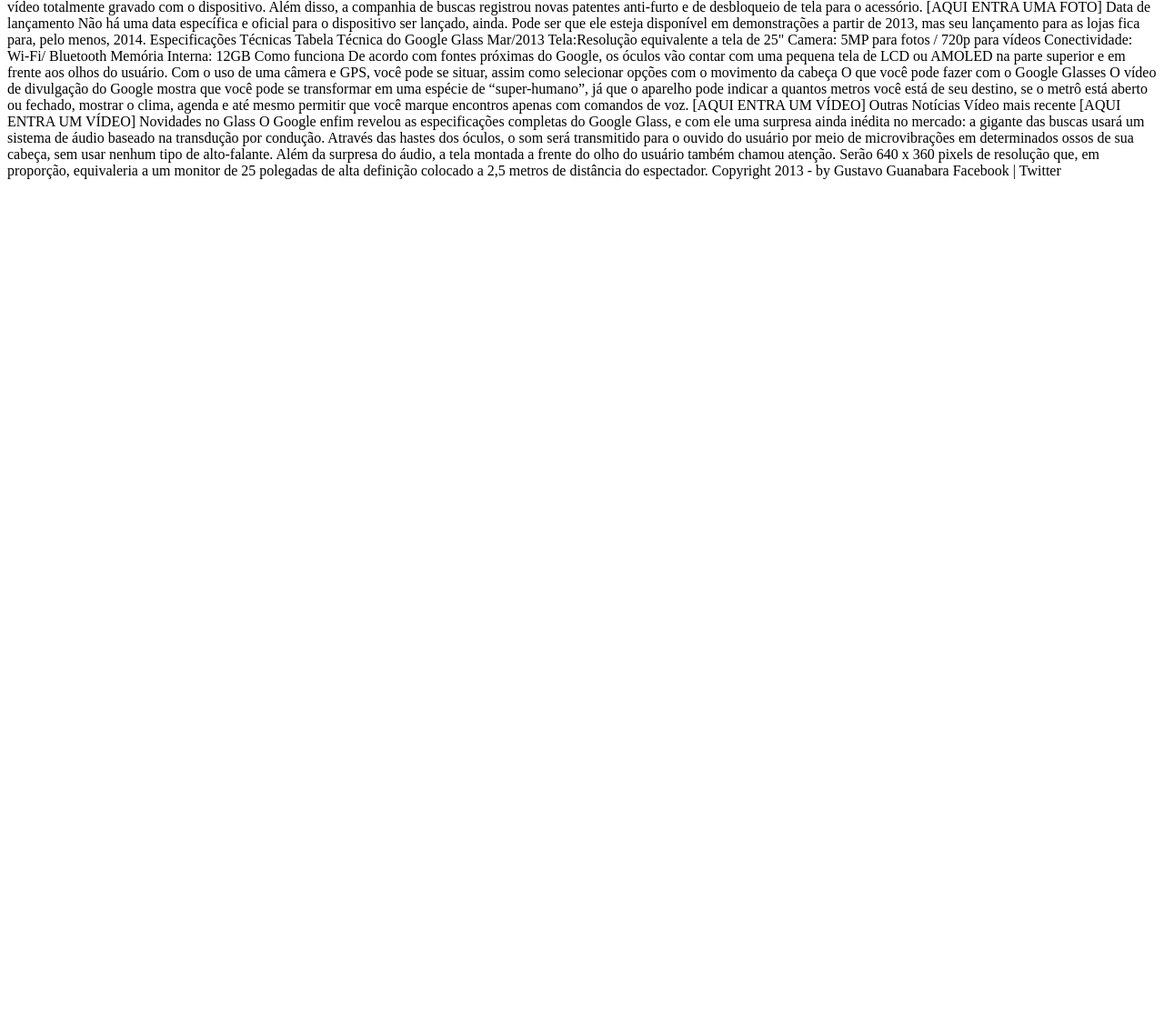
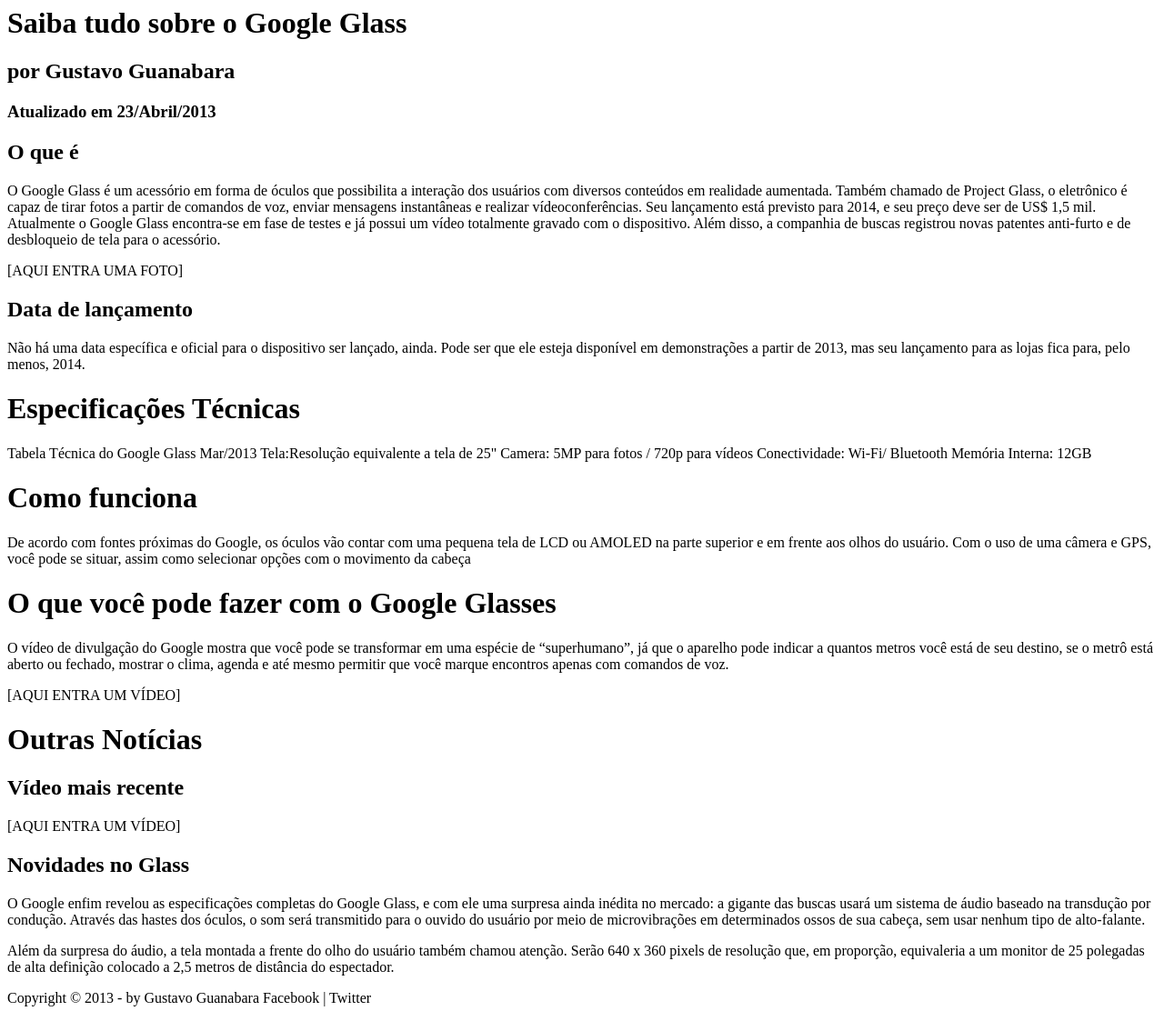
Before and after one commit to MaikelFM/MFM.Emp, a plain HTML site: page index.html in a window 1280 px wide. Shown: the part 307-1430 px from the top of the page at 91% size. Before the commit the page ends 800 px from the top, so only its background shows below. Drawn offline with Linux system fonts and the light colour scheme.

Commit message:
https://github.com/MaikelFM/novo

```diff
--- a/index.html
+++ b/index.html
@@ -16,7 +16,7 @@
                 <h1>Google Glass</h1>
                 <h2>A revolução do Google está chegando</h2>
             </hgroup>
-        <img src="_imagens/glass-oculos-preto-peq.png"/>
+            <img src="_imagens/glass-oculos-preto-peq.png" />
 
             Menu Principal
             - Home
@@ -25,27 +25,35 @@
             - Multimídia
             - Fale conosco
         </header>
+        <hgroup>
+            <h3>Tecnologia > Inovações</h3>
+            <h1>Saiba tudo sobre o Google Glass</h1>
+            <h2>por Gustavo Guanabara</h2>
+            <h3>Atualizado em 23/Abril/2013</h3>
+        </hgroup>
 
-        Tecnologia > Inovações
-        Saiba tudo sobre o Google Glass
-        por Gustavo Guanabara
-        Atualizado em 23/Abril/2013
-
-        O que é
-        O Google Glass é um acessório em forma de óculos que possibilita a interação dos usuários com diversos conteúdos
+        <h2>O que é</h2>
+        <p>
+            O Google Glass é um acessório em forma de óculos que possibilita a interação dos usuários com diversos
+            conteúdos
             em realidade aumentada. Também chamado de Project Glass, o eletrônico é capaz de tirar fotos a partir de
-        comandos de voz, enviar mensagens instantâneas e realizar vídeoconferências. Seu lançamento está previsto para
-        2014, e seu preço deve ser de US$ 1,5 mil. Atualmente o Google Glass encontra-se em fase de testes e já possui
+            comandos de voz, enviar mensagens instantâneas e realizar vídeo&shy;con&shy;ferên&shy;cias. Seu lançamento está previsto
+            para
+            2014, e seu preço deve ser de US$ 1,5 mil. Atualmente o Google Glass encontra-se em fase de testes e já
+            possui
             um vídeo totalmente gravado com o dispositivo. Além disso, a companhia de buscas registrou novas patentes
             anti-furto e de desbloqueio de tela para o acessório.
+        </p>
 
         [AQUI ENTRA UMA FOTO]
 
-        Data de lançamento
-        Não há uma data específica e oficial para o dispositivo ser lançado, ainda. Pode ser que ele esteja disponível
+        <h2>Data de lançamento</h2>
+        <p>
+            Não há uma data específica e oficial para o dispositivo ser lançado, ainda. Pode ser que ele esteja
+            disponível
             em demonstrações a partir de 2013, mas seu lançamento para as lojas fica para, pelo menos, 2014.
-
-        Especificações Técnicas
+        </p>
+        <h1> Especificações Técnicas</h1>
         Tabela Técnica do Google Glass Mar/2013
 
         Tela:Resolução equivalente a tela de 25"
@@ -53,35 +61,48 @@
         Conectividade: Wi-Fi/ Bluetooth
         Memória Interna: 12GB
 
-        Como funciona
+        <h1>Como funciona</h1>
+        <p>
             De acordo com fontes próximas do Google, os óculos vão contar com uma pequena tela de LCD ou AMOLED na parte
             superior e em frente aos olhos do usuário. Com o uso de uma câmera e GPS, você pode se situar, assim como
             selecionar opções com o movimento da cabeça
+        </p>
 
-        O que você pode fazer com o Google Glasses
-        O vídeo de divulgação do Google mostra que você pode se transformar em uma espécie de “super-humano”, já que o
-        aparelho pode indicar a quantos metros você está de seu destino, se o metrô está aberto ou fechado, mostrar o
+        <h1>O que você pode fazer com o Google Glasses</h1>
+        <p>
+            O vídeo de divulgação do Google mostra que você pode se transformar em uma espécie de “super<wbr/>humano”, já que
+            o
+            aparelho pode indicar a quantos metros você está de seu destino, se o metrô está aberto ou fechado, mostrar
+            o
             clima, agenda e até mesmo permitir que você marque encontros apenas com comandos de voz.
+        </p>
+        [AQUI ENTRA UM VÍDEO]
+
+        <h1>Outras Notícias</h1>
+        <h2>Vídeo mais recente</h2>
 
         [AQUI ENTRA UM VÍDEO]
 
-        Outras Notícias
-        Vídeo mais recente
+        <h2>Novidades no Glass</h2>
+        <p>
+            O Google enfim revelou as especificações completas do Google Glass, e com ele uma surpresa ainda inédita no
+            mercado: a gigante das buscas usará um sistema de áudio baseado na transdução por condução. Através das
+            hastes
+            dos óculos, o som será transmitido para o ouvido do usuário por meio de microvibrações em determinados ossos
+            de
+            sua cabeça, sem usar nenhum tipo de alto-falante.
+        </p>
+        <p>
+            Além da surpresa do áudio, a tela montada a frente do olho do usuário também chamou atenção. Serão 640 x 360
+            pixels de resolução que, em proporção, equivaleria a um monitor de 25 polegadas de alta definição colocado a
+            2,5
+            metros de distância do espectador.
+        </p>
 
-        [AQUI ENTRA UM VÍDEO]
-
-        Novidades no Glass
-        O Google enfim revelou as especificações completas do Google Glass, e com ele uma surpresa ainda inédita no
-        mercado: a gigante das buscas usará um sistema de áudio baseado na transdução por condução. Através das hastes
-        dos óculos, o som será transmitido para o ouvido do usuário por meio de microvibrações em determinados ossos de
-        sua cabeça, sem usar nenhum tipo de alto-falante.
-
-        Além da surpresa do áudio, a tela montada a frente do olho do usuário também chamou atenção. Serão 640 x 360
-        pixels de resolução que, em proporção, equivaleria a um monitor de 25 polegadas de alta definição colocado a 2,5
-        metros de distância do espectador.
-
-        Copyright 2013 - by Gustavo Guanabara
+        <p>
+            Copyright &copy; 2013 - by Gustavo Guanabara
             Facebook | Twitter
+        </p>
     </div>
 </body>
 
```
Lines whose indentation alone changed are shown as unchanged.
